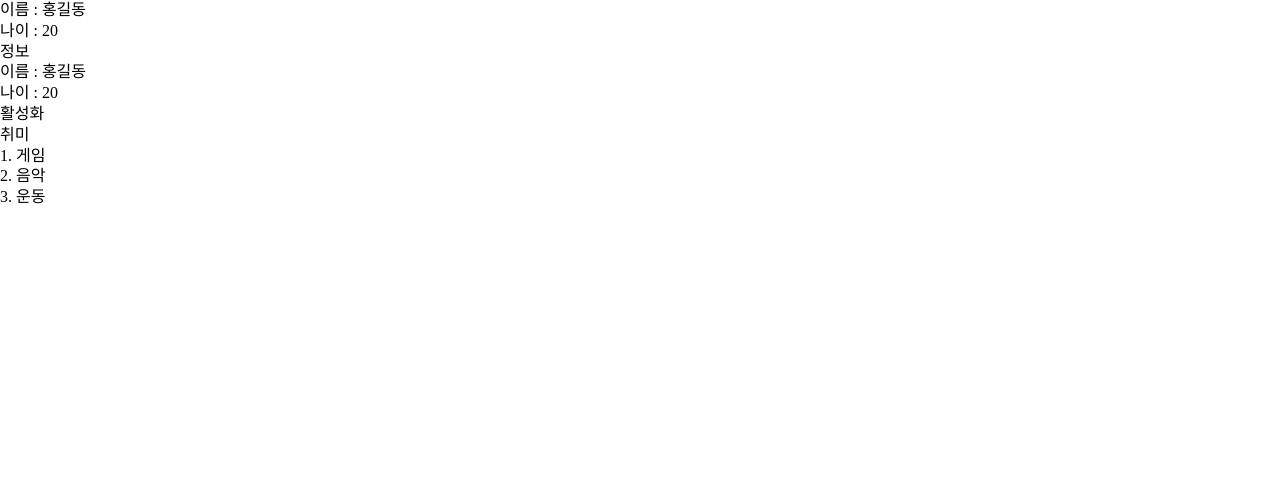
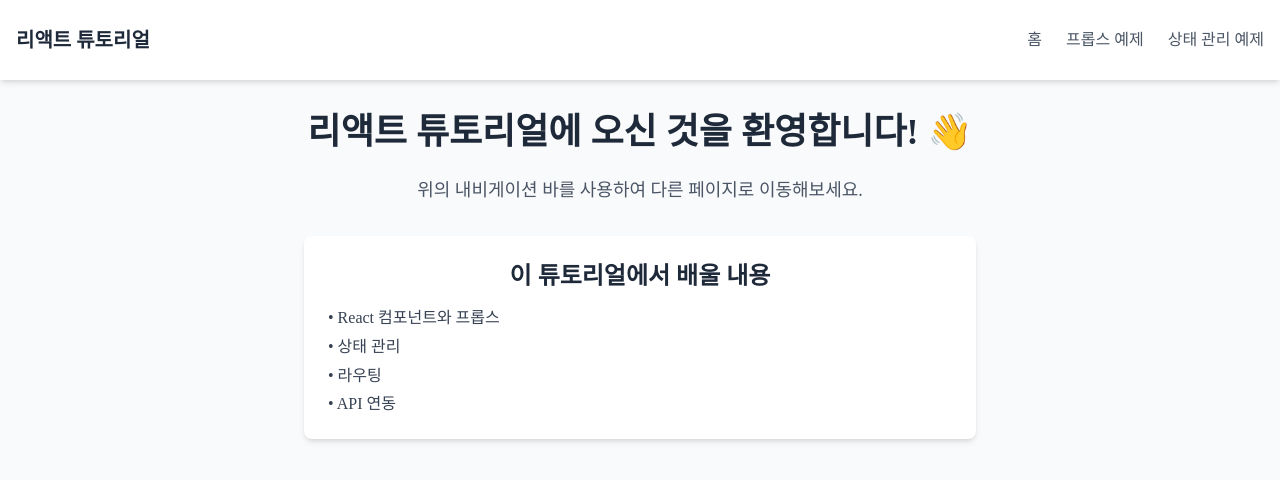
Before and after one commit to SangWon7242/react_tutorial_25, a Next.js app: page / in a window 1280 px wide. Shown: the top 480 px of the page. Built offline with nearby package versions, Linux system fonts and the light colour scheme; a web font is replaced by a local one.

Commit message:
공통 header 구현 및 state로 상태 관리

```diff
--- a/src/app/layout.tsx
+++ b/src/app/layout.tsx
@@ -1,10 +1,46 @@
 import type { Metadata } from "next";
 import "./globals.css";
+import Link from "next/link";
 
 export const metadata: Metadata = {
   title: "리액트 튜토리얼",
   description: "리액트 튜토리얼",
 };
+
+type NavItem = {
+  name: string;
+  href: string;
+};
+
+const navItems: NavItem[] = [
+  { name: "홈", href: "/" },
+  { name: "프롭스 예제", href: "/props" },
+  { name: "상태 관리 예제", href: "/state" },
+];
+
+function Header() {
+  return (
+    <header className="bg-white shadow-md">
+      <div className="container mx-auto px-4 h-20 flex items-center justify-between">
+        <h1 className="text-xl font-bold text-gray-800">리액트 튜토리얼</h1>
+        <nav>
+          <ul className="flex space-x-6">
+            {navItems.map((item) => (
+              <li key={item.href}>
+                <Link
+                  href={item.href}
+                  className="text-gray-600 hover:text-blue-600 transition-colors"
+                >
+                  {item.name}
+                </Link>
+              </li>
+            ))}
+          </ul>
+        </nav>
+      </div>
+    </header>
+  );
+}
 
 export default function RootLayout({
   children,
@@ -12,8 +48,11 @@ export default function RootLayout({
   children: React.ReactNode;
 }>) {
   return (
-    <html lang="ko">
-      <body>{children}</body>
+    <html lang="ko" className="h-full">
+      <body className="h-full bg-gray-50">
+        <Header />
+        <main className="container mx-auto px-4 py-8">{children}</main>
+      </body>
     </html>
   );
 }
--- a/src/app/page.tsx
+++ b/src/app/page.tsx
@@ -1,61 +1,19 @@
-interface User {
-  name: string;
-  age: number;
-}
-
-interface IntroduceProps {
-  name: string;
-  age: number;
-}
-
-interface UserProps {
-  user: User;
-  isActive: boolean;
-  hobbyData: string[];
-}
-
-const Introduce = ({ name, age }: IntroduceProps) => {
+export default function Home() {
   return (
-    <div>
-      <p>이름 : {name}</p>
-      <p>나이 : {age}</p>
-    </div>
-  );
-};
-
-const UserInfo = ({ user, isActive, hobbyData }: UserProps) => {
-  return (
-    <>
-      <h2>정보</h2>
-      <div>
-        <p>이름 : {user.name}</p>
-        <p>나이 : {user.age}</p>
-        <p>{isActive ? "활성화" : "비활성화"}</p>
+    <div className="text-center">
+      <h1 className="text-4xl font-bold text-gray-800 mb-6">리액트 튜토리얼에 오신 것을 환영합니다! 👋</h1>
+      <p className="text-lg text-gray-600 mb-8">
+        위의 내비게이션 바를 사용하여 다른 페이지로 이동해보세요.
+      </p>
+      <div className="bg-white p-6 rounded-lg shadow-md max-w-2xl mx-auto">
+        <h2 className="text-2xl font-semibold text-gray-800 mb-4">이 튜토리얼에서 배울 내용</h2>
+        <ul className="text-left space-y-2 text-gray-700">
+          <li>• React 컴포넌트와 프롭스</li>
+          <li>• 상태 관리</li>
+          <li>• 라우팅</li>
+          <li>• API 연동</li>
+        </ul>
       </div>
-      <h2>취미</h2>
-      <ul>
-        {hobbyData.map((hobby, index) => (
-          <li key={index}>
-            {index + 1}. {hobby}
-          </li>
-        ))}
-      </ul>
-    </>
-  );
-};
-
-export default function Home() {
-  const userData: User = {
-    name: "홍길동",
-    age: 20,
-  };
-
-  const hobbyData: string[] = ["게임", "음악", "운동"];
-
-  return (
-    <div>
-      <Introduce name="홍길동" age={20} />
-      <UserInfo user={userData} isActive={true} hobbyData={hobbyData} />
     </div>
   );
 }
--- /dev/null
+++ b/src/app/props/page.tsx
@@ -0,0 +1,61 @@
+interface User {
+  name: string;
+  age: number;
+}
+
+interface IntroduceProps {
+  name: string;
+  age: number;
+}
+
+interface UserProps {
+  user: User;
+  isActive: boolean;
+  hobbyData: string[];
+}
+
+const Introduce = ({ name, age }: IntroduceProps) => {
+  return (
+    <div>
+      <p>이름 : {name}</p>
+      <p>나이 : {age}</p>
+    </div>
+  );
+};
+
+const UserInfo = ({ user, isActive, hobbyData }: UserProps) => {
+  return (
+    <>
+      <h2>정보</h2>
+      <div>
+        <p>이름 : {user.name}</p>
+        <p>나이 : {user.age}</p>
+        <p>{isActive ? "활성화" : "비활성화"}</p>
+      </div>
+      <h2>취미</h2>
+      <ul>
+        {hobbyData.map((hobby, index) => (
+          <li key={index}>
+            {index + 1}. {hobby}
+          </li>
+        ))}
+      </ul>
+    </>
+  );
+};
+
+export default function PropsTest() {
+  const userData: User = {
+    name: "홍길동",
+    age: 20,
+  };
+
+  const hobbyData: string[] = ["게임", "음악", "운동"];
+
+  return (
+    <div>
+      <Introduce name="홍길동" age={20} />
+      <UserInfo user={userData} isActive={true} hobbyData={hobbyData} />
+    </div>
+  );
+}
--- /dev/null
+++ b/src/app/state/page.tsx
@@ -0,0 +1,16 @@
+"use client";
+
+import { useState } from "react";
+
+export default function State() {
+  const [count, setCount] = useState(0);
+
+  return (
+    <div>
+      <div>숫자 : {count}</div>
+      <button onClick={() => setCount(count + 1)}>증가</button>
+      &nbsp;
+      <button onClick={() => setCount(count - 1)}>감소</button>
+    </div>
+  );
+}
```
